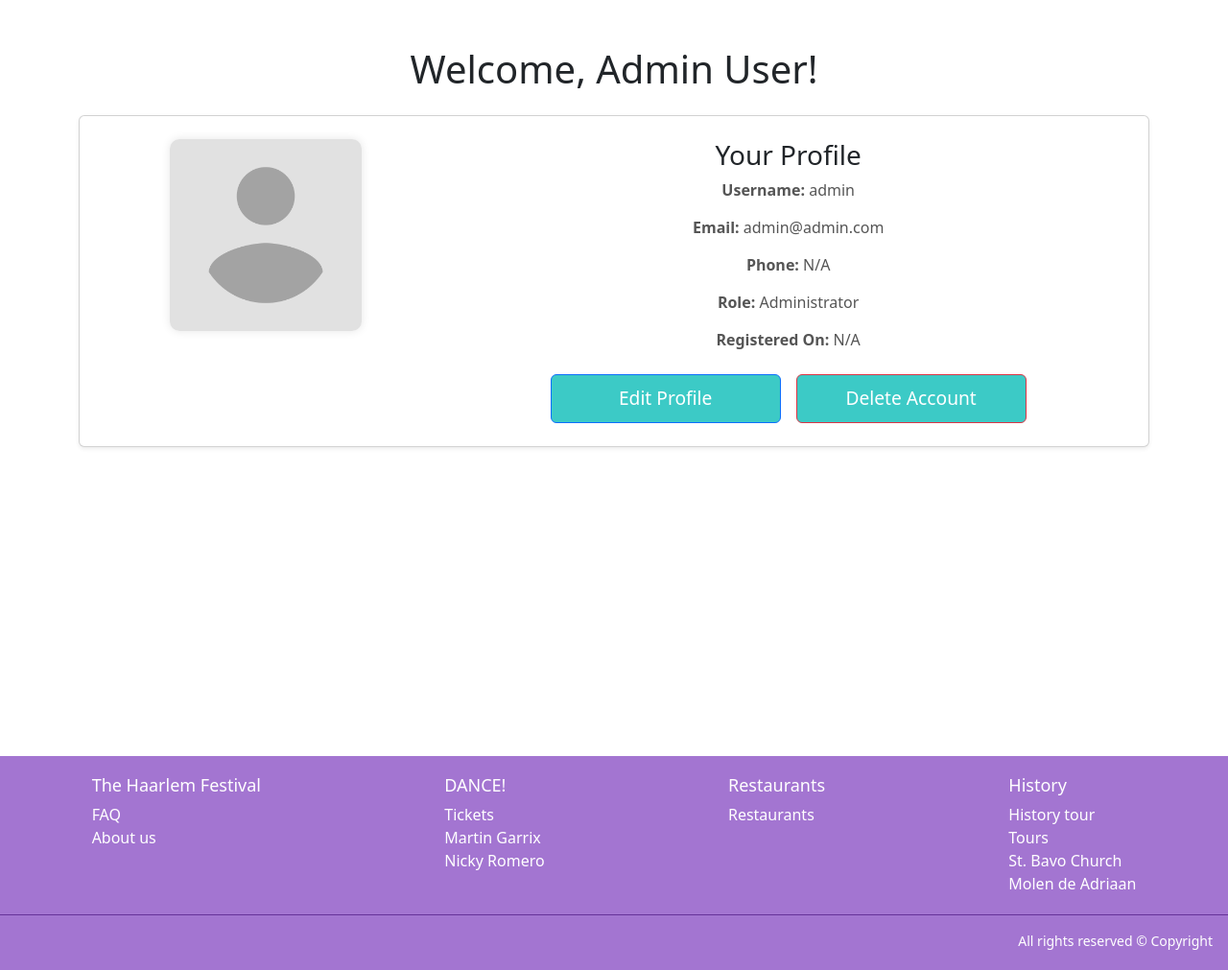
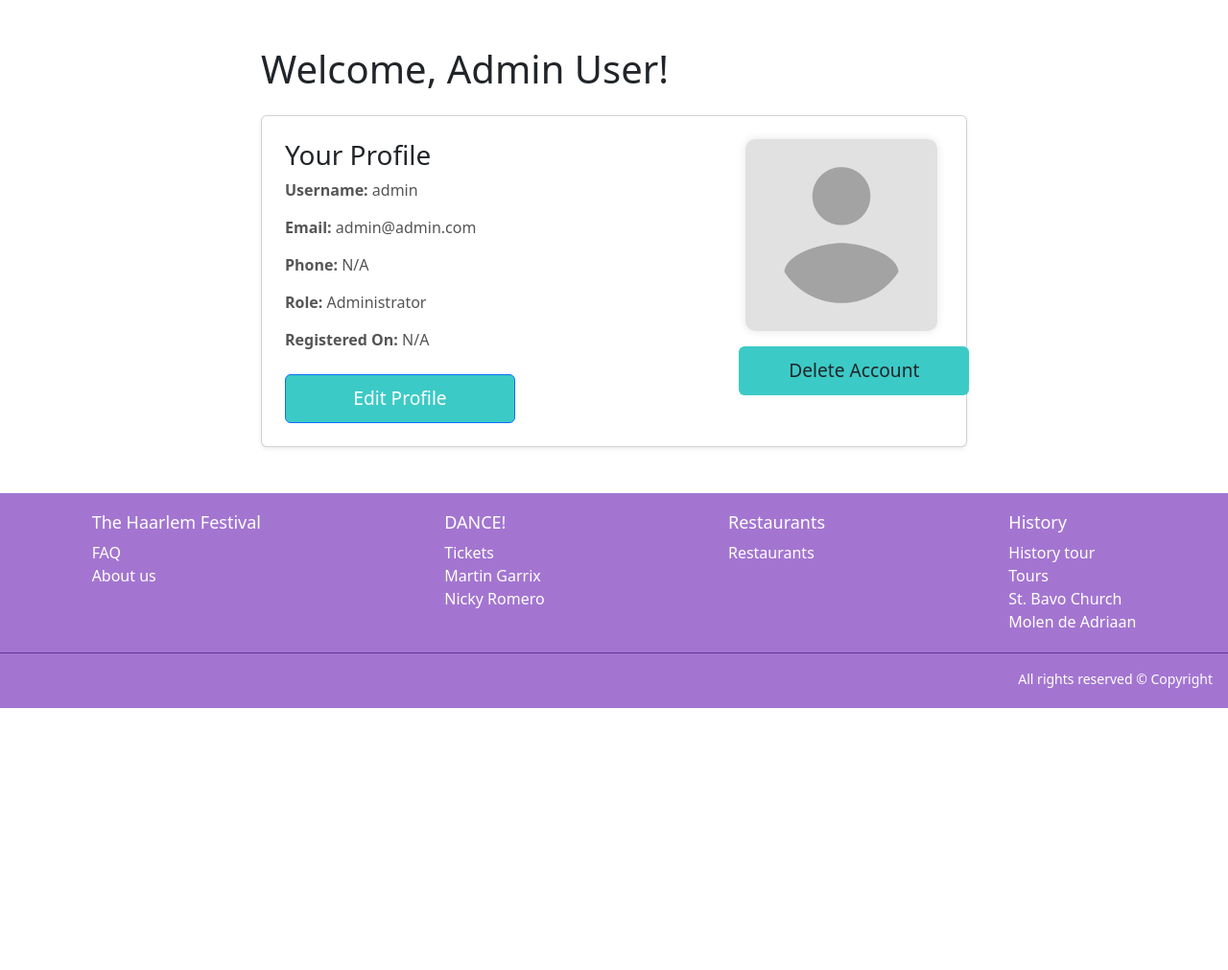
Before and after one commit to Juul-vde/Applicatie-ontwikkeling-Haarlem-Festival-2, a PHP site: page /user/dashboard in a window 1280 px wide. Shown: the part 89-1100 px from the top of the page at 96% size. After the commit the page ends 827 px from the top, so only its background shows below. Run offline with PHP 8.4, Linux system fonts and the light colour scheme; the visitor is signed in with stand-in values (Sample User, id 1); data comes from the database, SQL or seed files in the repository.

Commit message:
Update dashboard.php

```diff
--- a/app/views/user/dashboard.php
+++ b/app/views/user/dashboard.php
@@ -4,21 +4,13 @@
     session_start();
 }
 ?>
-<main class="container mt-5">
-    <div class="page-container">
+<main class="container mt-5 mb-5">
+    <div class="row justify-content-center">
+        <div class="col-md-8">
             <h1 class="mb-4">Welcome, <?= htmlspecialchars($user->fullname ?? 'User') ?>!</h1>
 
             <div class="card p-4 shadow-sm">
                 <div class="row">
-                <div class="col-md-4 text-center mb-4">
-                    <div class="profile-picture-container">
-                        <?php if (!empty($user->image)): ?>
-                            <img src="<?= htmlspecialchars($user->image) ?>" alt="Profile Picture" class="profile-picture">
-                        <?php else: ?>
-                            <img src="/media/Profile_avatar_placeholder.png" alt="Profile Picture" class="profile-picture">
-                        <?php endif; ?>
-                    </div>
-                </div>
                     <div class="col-md-8">
                         <h3>Your Profile</h3>
                         <p><strong>Username:</strong> <?= htmlspecialchars($user->username ?? 'N/A') ?></p>
@@ -27,9 +19,19 @@
                         <p><strong>Role:</strong> <?= $isAdmin ? 'Administrator' : 'User' ?></p>
                         <p><strong>Registered On:</strong> <?= $user->registration_date ? $user->registration_date->format('Y-m-d') : 'N/A' ?></p>
 
-                    <div class="d-flex justify-content-center mt-4 gap-3">
+                        <div class="d-flex justify-content-start mt-4">
                             <a href="/user/editProfile" class="btn btn-primary btn-smaller">Edit Profile</a>
-                        <a href="#" class="btn btn-danger btn-smaller">Delete Account</a>
+                        </div>
+                    </div>
+                    <div class="col-md-4">
+                        <div class="profile-picture-container mb-3">
+                            <?php if (!empty($user->image)): ?>
+                                <img src="<?= htmlspecialchars($user->image) ?>" alt="Profile Picture" class="profile-picture">
+                            <?php else: ?>
+                                <img src="/media/Profile_avatar_placeholder.png" alt="Profile Picture" class="profile-picture">
+                            <?php endif; ?>
+                        </div>
+                        <a href="#" class="btn btn-smaller btn-delete-account">Delete Account</a>
                     </div>
                 </div>
             </div>
```
Lines whose indentation alone changed are shown as unchanged.
